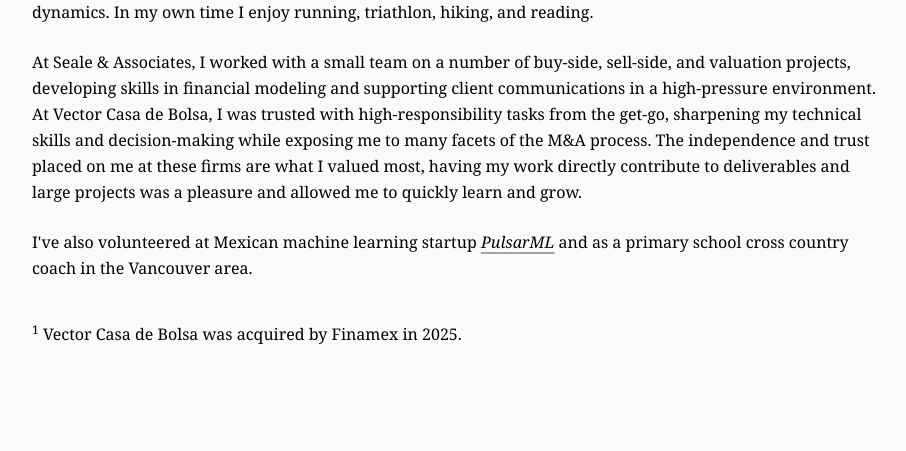
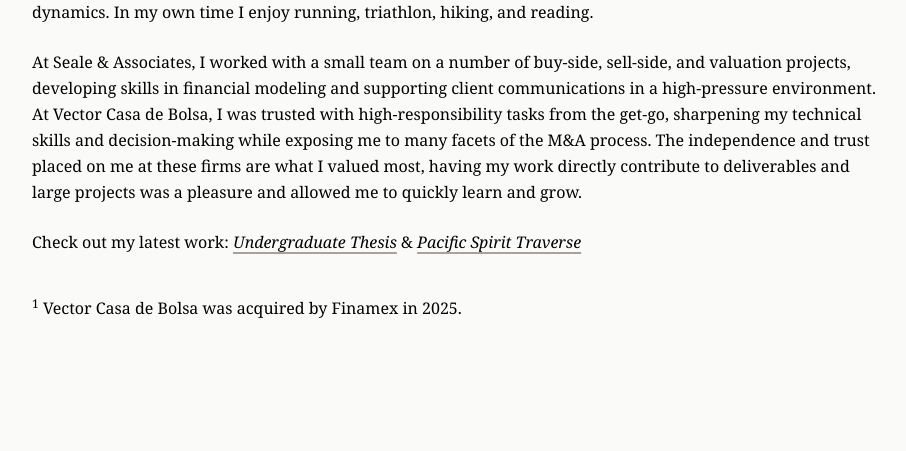
Before and after one commit to ims2003/personal_website, a Flask app: page / in a window 1280 px wide. Shown: the part 435-886 px from the top of the page, without its empty margins (180-1086 px from the left). After the commit the page ends 753 px from the top, so only its background shows below. Run offline with Flask 3, Linux system fonts and the light colour scheme; some libraries are stand-ins or nearby versions.

Commit message:
adding thesis

```diff
--- a/app/routes.py
+++ b/app/routes.py
@@ -25,3 +25,7 @@ def pursuits():
 @home.route("/traverse")
 def traverse():
     return render_template("traverse.html")
+
+@home.route("/thesis")
+def thesis():
+    return render_template("thesis.html")
--- a/app/templates/home.html
+++ b/app/templates/home.html
@@ -8,7 +8,7 @@
         </img>
     </div>
     <div>
-        <p>Hello, this is the personal website of Ignacio Mijares Santibañez. You can  find information about my personal projects in the
+        <p>Hello, this is the personal website of Ignacio Mijares Santibañez. You can find information about my personal projects in the
             <a href="/projects">Projects</a>
             page, if you want to know more about my work and professional experience, visit the
             <a href="/resume">Resume</a>
@@ -32,10 +32,8 @@
     <p>At Seale & Associates, I worked with a small team on a number of buy-side, sell-side, and valuation projects, developing skills in financial modeling and supporting client communications in a high-pressure environment. At
         Vector Casa de Bolsa</a>, I was trusted with high-responsibility tasks from the get-go, sharpening my technical skills and decision-making while exposing me to many facets of the M&A process. The independence and trust placed on me at these firms are what I valued most, having my work directly contribute to deliverables and large projects was a pleasure and allowed me to quickly learn and grow.
     </p>
-    <p> I've also volunteered at Mexican machine learning startup
-        <a href="https://www.pulsarml.com/">PulsarML</a>
-         and as a primary school cross country coach in the Vancouver area.
-    </p>
+
+    <p>Check out my latest work: <a href="/thesis">Undergraduate Thesis</a> & <a href="/traverse">Pacific Spirit Traverse</a></p>
 </div>
 
 <div class="mb-10"></div>
--- a/app/templates/projects.html
+++ b/app/templates/projects.html
@@ -4,7 +4,7 @@
 <div class="mb-10"></div>
 <p>Beyond academics, I have been a part of a number of projects throughout my undergraduate studies. These are some of the most notable:</p>
 
-<h2><a href="https://github.com/ims2003/prediction_market_data_wrangling">Whales & Prediction Markets; Undergraduate Thesis</a></h2>
+<h2><a href="/thesis">Whales & Prediction Markets; Undergraduate Thesis</a></h2>
 <p>My undergraduate thesis is centered on exploring the effects and behaviours of 'whales' in prediction markets, such as Polymarket. The goal of the thesis is to better understand how the market dynamics of event betting alter reactions surrounding whales.
 </p>
 <p class="italic">Skills: Python, Pandas, Market Analysis</p>
```
Also changed, not shown: app/templates/thesis.html (added, +20 -0 lines), 1 other file.
